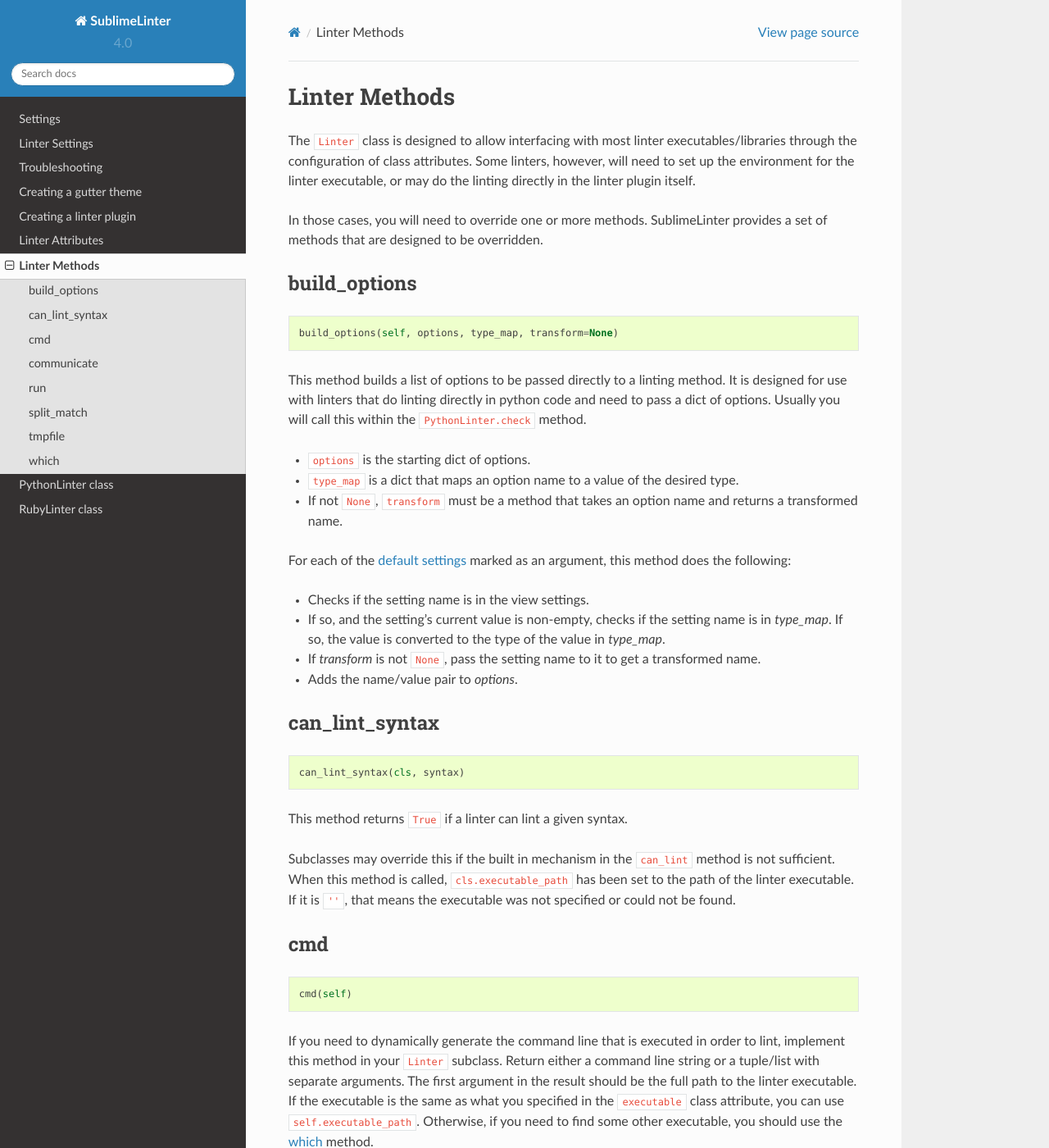
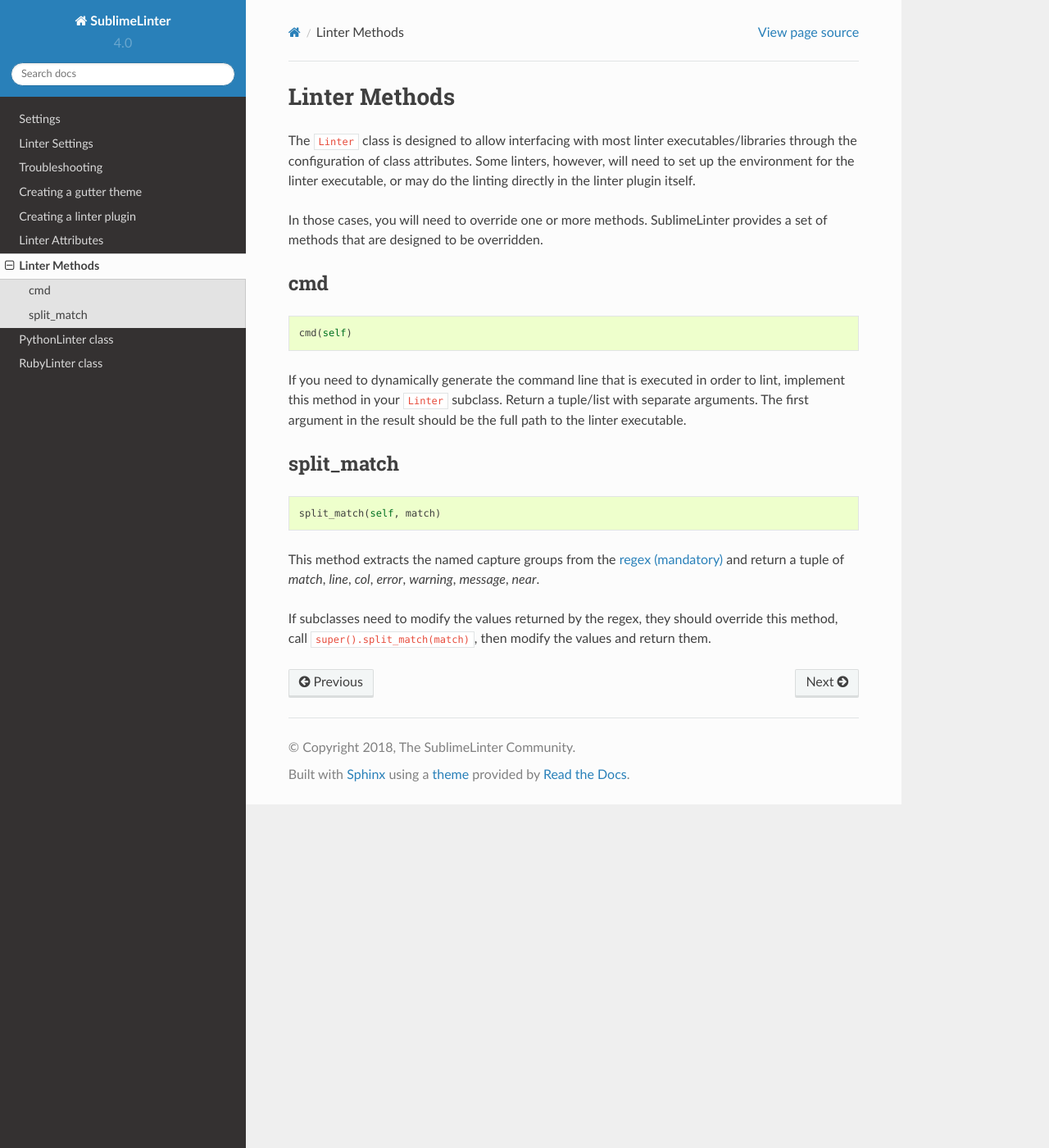
Before and after one commit to SublimeLinter/SublimeLinter, a Sphinx documentation site: the page built from docs/linter_methods.rst, in a window 1280 px wide and 1400 px high. Shown: the whole window at 82% size. Built offline with Sphinx 7.4.7 and the Read the Docs theme 2.0.0, drawn with Linux system fonts in a browser that asks for light colours; some of the changed text lies outside the part shown.

Commit message:
Update docs

```diff
--- a/docs/linter_methods.rst
+++ b/docs/linter_methods.rst
@@ -9,43 +9,6 @@
 SublimeLinter provides a set of methods that are designed to be overridden.
 
 
-build_options
--------------
-.. code-block:: python
-
-   build_options(self, options, type_map, transform=None)
-
-This method builds a list of options to be passed directly to a linting method.
-It is designed for use with linters that do linting directly in python code and need to pass a dict of options.
-Usually you will call this within the ``PythonLinter.check`` method.
-
-- ``options`` is the starting dict of options.
-- ``type_map`` is a dict that maps an option name to a value of the desired type.
-- If not ``None``, ``transform`` must be a method that takes an option name and returns a transformed name.
-
-For each of the :ref:`default settings <defaults>` marked as an argument,
-this method does the following:
-
-- Checks if the setting name is in the view settings.
-- If so, and the setting’s current value is non-empty, checks if the setting name is in *type_map*.
-  If so, the value is converted to the type of the value in *type_map*.
-- If *transform* is not ``None``, pass the setting name to it to get a transformed name.
-- Adds the name/value pair to *options*.
-
-
-can_lint_syntax
----------------
-.. code-block:: python
-
-   can_lint_syntax(cls, syntax)
-
-This method returns ``True`` if a linter can lint a given syntax.
-
-Subclasses may override this if the built in mechanism in the ``can_lint`` method is not sufficient.
-When this method is called, ``cls.executable_path`` has been set to the path of the linter executable.
-If it is ``''``, that means the executable was not specified or could not be found.
-
-
 cmd
 ---
 .. code-block:: python
@@ -54,47 +17,8 @@
 
 If you need to dynamically generate the command line that is executed in order to lint,
 implement this method in your ``Linter`` subclass.
-Return either a command line string or a tuple/list with separate arguments.
+Return a tuple/list with separate arguments.
 The first argument in the result should be the full path to the linter executable.
-If the executable is the same as what you specified in the ``executable`` class attribute,
-you can use ``self.executable_path``.
-Otherwise, if you need to find some other executable, you should use the :ref:`which` method.
-
-
-communicate
------------
-.. code-block:: python
-
-   communicate(self, cmd, code)
-
-This method runs an external executable using the command line specified by the tuple/list *cmd*,
-passing *code* using ``stdin``.
-The output of the command is returned.
-
-Normally there is no need to call this method,
-as it called automatically if the linter plugin does not define a value for :ref:`tempfile_suffix`.
-If you override the :ref:`run` method you can use this method to execute
-an external linter that accepts input via ``stdin``.
-
-
-.. _run:
-
-run
----
-.. code-block:: python
-
-   run(self, cmd, code)
-
-This method does the actual linting.
-
-- *cmd* is a tuple/list of the command to be executed (with arguments),
-- *code* is the text to be linted.
-
-If a linter plugin always uses built-in code
-(as opposed to a subclass of :doc:`PythonLinter <python_linter>` that may use a ``module``),
-it should override this method and return a string as the output.
-
-If a linter plugin needs to do complicated setup it will need to override this method.
 
 
 .. _split_match:
@@ -111,35 +35,3 @@
 If subclasses need to modify the values returned by the regex,
 they should override this method, call ``super().split_match(match)``,
 then modify the values and return them.
-
-
-tmpfile
--------
-.. code-block:: python
-
-   tmpfile(self, cmd, code, suffix='')
-
-This method creates a temp file with the filename extension *suffix*,
-writes *code* to the temp file, appends the temp file name to the sequence *cmd*,
-runs the external executable (with arguments) specified by *cmd*,
-and returns its output.
-
-Normally there is no need to call this method, as it is called automatically
-if the linter plugin defines a value for :ref:`tempfile_suffix`.
-If you override the :ref:`run` method you can use this method to execute an
-external linter that does not accept input via ``stdin``.
-
-
-.. _which:
-
-which
------
-.. code-block:: python
-
-   which(cls, cmd)
-
-This method returns the full path to the executable named in *cmd*.
-If the executable cannot be found, ``None`` is returned.
-
-If *cmd* is in the form ``script@python[version]``, this method gets
-the ``module`` class attribute (which is ``None`` for non-:doc:`PythonLinter <python_linter>` subclasses) and does the following:
--- a/docs/python_linter.rst
+++ b/docs/python_linter.rst
@@ -5,5 +5,5 @@
 
 By doing so, you get the following features:
 
--  Find correct environment using a ``python`` setting.
+-  Use correct environment using a ``python`` setting.
 -  Automatically find an environment using ``pipenv``
```
Also changed, not shown: docs/linter_attributes.rst (+16 -22 lines), docs/linter_settings.rst (+12 -0 lines).
